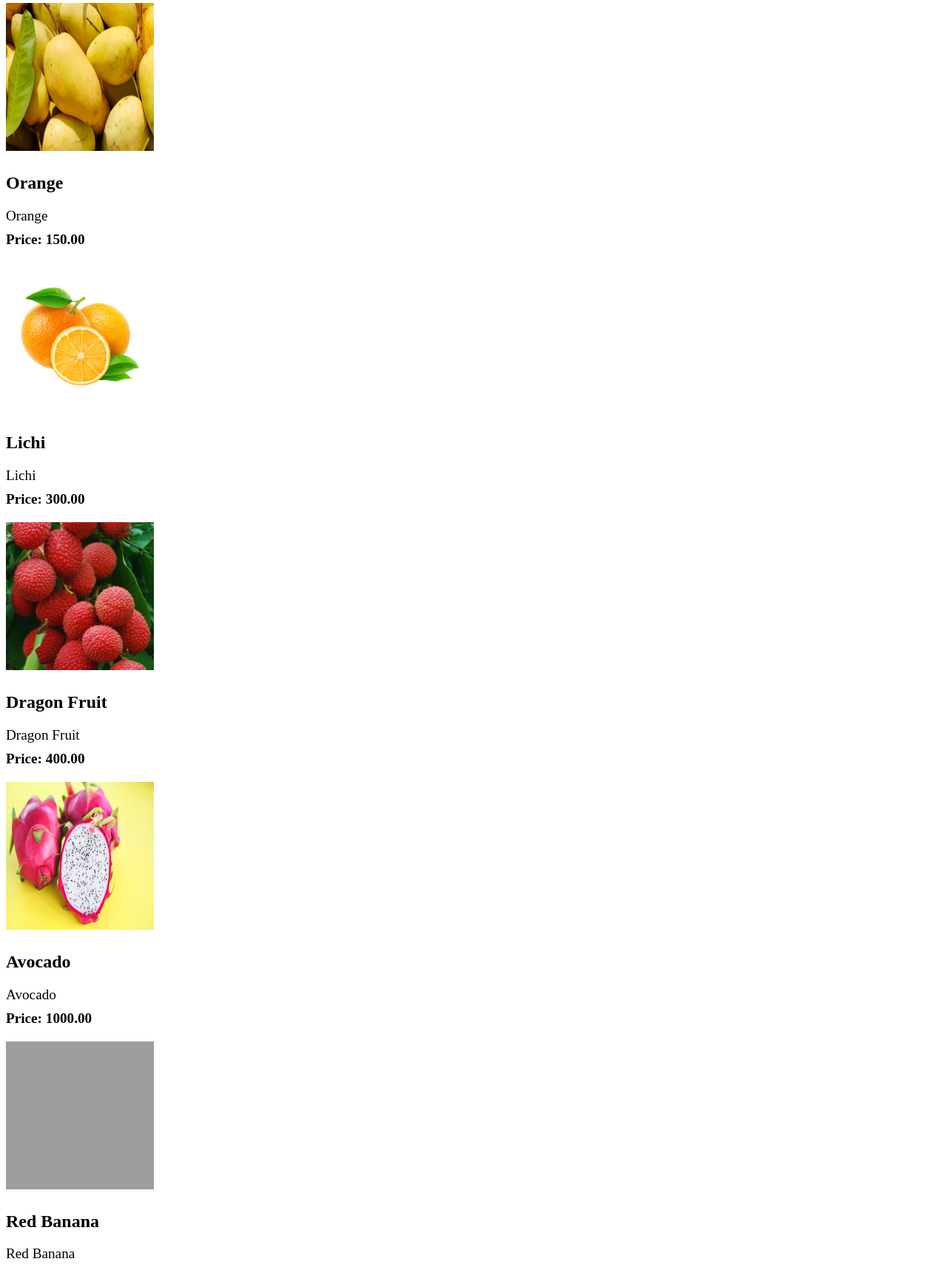
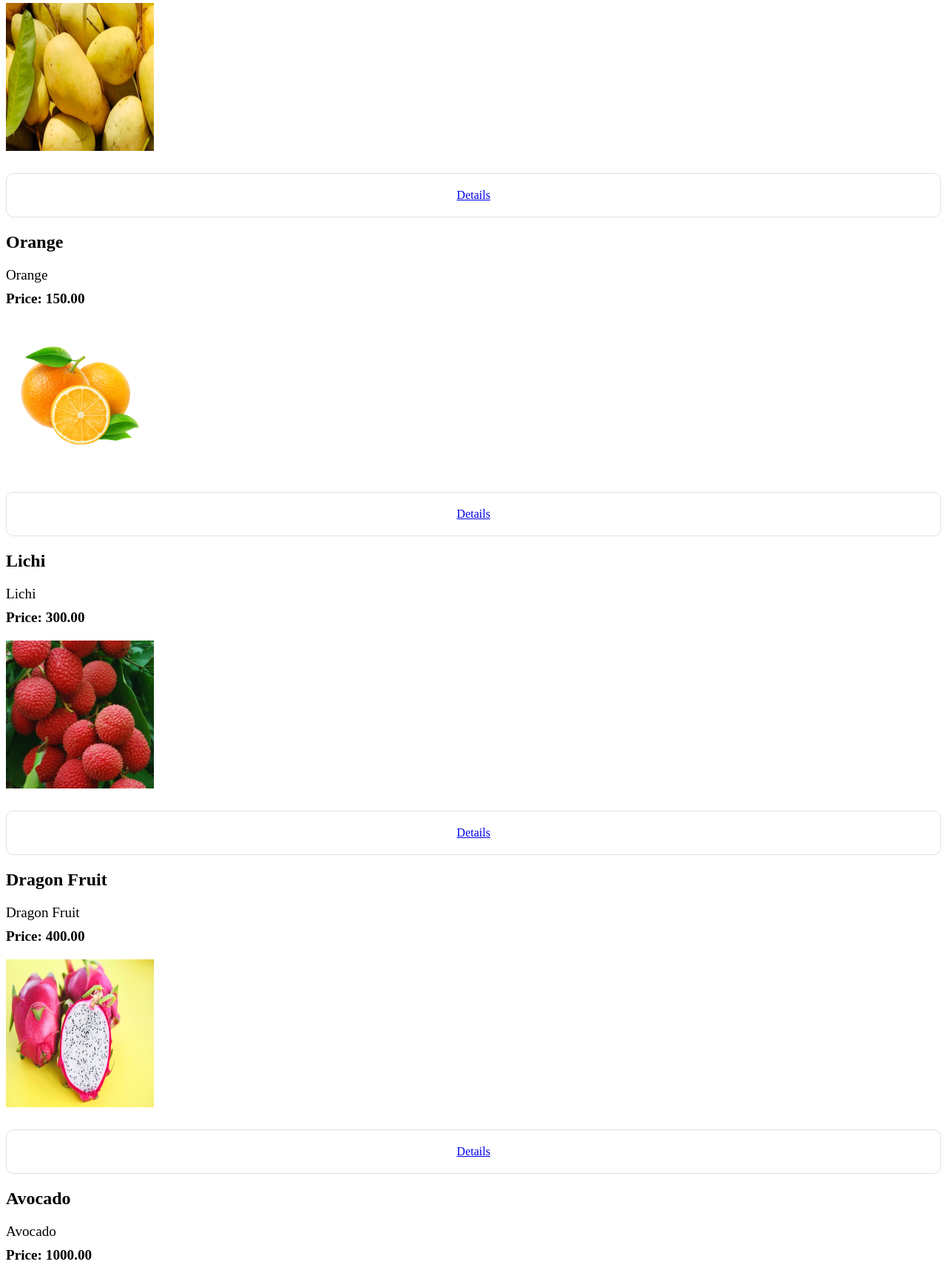
Before and after one commit to munim110/ECommerce, a Django app: page /products/products in a window 1280 px wide. Shown: the part 183-1900 px from the top of the page at 74% size. Run offline with Django 5.2, Linux system fonts and the light colour scheme; data comes from the database, SQL or seed files in the repository; grey boxes are pictures that could not be loaded.

Commit message:
Added product details

```diff
--- a/Products/static/product.css
+++ b/Products/static/product.css
@@ -9,6 +9,21 @@
     font-size: 1.5em;
     font-weight: bold;
     margin-bottom: 10px;
+}
+
+a
+{
+    display: flex;
+    flex-direction: column;
+    justify-content: center;
+    align-items: center;
+    margin-top: 20px;
+    margin-bottom: 20px;
+    padding: 20px;
+    border: 1px solid #e0e0e0;
+    border-radius: 10px;
+    text-align: center;
+
 }
 
 #description
--- a/Products/templates/all_products.html
+++ b/Products/templates/all_products.html
@@ -13,6 +13,7 @@
                     <p id="description">{{ product.description }}</p>
                     <p id="price">Price: {{ product.price }}</p>
                     <img id="image" src="{{ product.image.url }}" alt="product image" width="200" height="200">
+                    <a href="{% url 'product_detail' product.id %}">Details</a>
                 </div>
             {% endfor %}
         </div>
--- a/Products/urls.py
+++ b/Products/urls.py
@@ -3,4 +3,5 @@ from .views import *
 
 urlpatterns = [
     path('products', all_products, name='products'),
+    path('product/<int:id>', product_detail, name='product_detail'),
 ]
--- a/Products/views.py
+++ b/Products/views.py
@@ -9,3 +9,13 @@ def all_products(request):
         "products": all_products
     }
     return render(request, 'all_products.html', context)
+
+def product_detail(request, id):
+    try:
+        product = Product.objects.get(id=id)
+    except Product.DoesNotExist:
+        product = None
+    context = {
+        "product": product
+    }
+    return render(request, 'product_details.html', context)
```
Also changed, not shown: Products/templates/product_details.html (added, +22 -0 lines).
